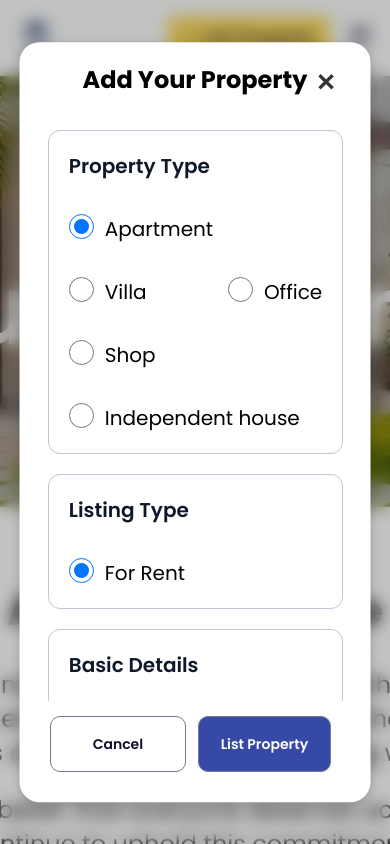
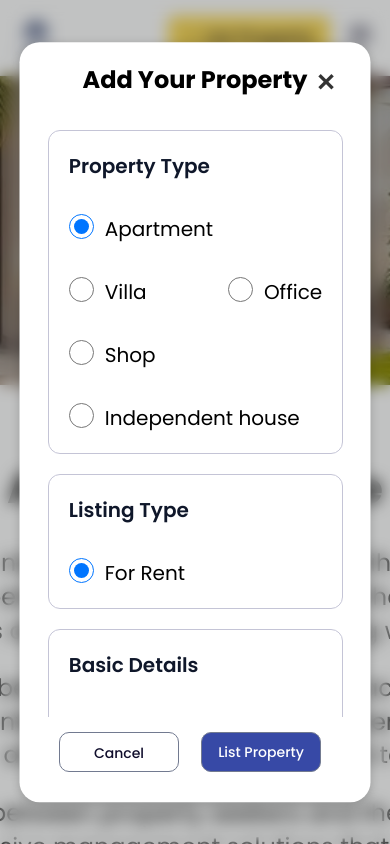
Before and after one commit to Grihamate/grihamate-frontendViteRepo, a React (Vite) app: page /about in a window 390 px wide. Both pictures are taken after a click on the button "List Property". Shown: the top 844 px of the page. Built offline with nearby package versions, Linux system fonts and the light colour scheme.

Commit message:
font fix

```diff
--- a/src/component/common/AddPropertyForm/index.jsx
+++ b/src/component/common/AddPropertyForm/index.jsx
@@ -11,108 +11,79 @@ const AddPropertyModal = ({ setIsModalOpen }) => {
         const [formData, setFormData] = useState({
               propertyType: "Apartment",
               listingType: "For Rent",
-    propertyTitle: "eg. spacious 2BHK in Delhi",
-    furnishingStatus: "Fully Furnished", // Default
-    bhkType: "2BHK", // Default
-    area: "950", // Default
-    bathrooms: "2", // Default
-    city: "Delhi", // Default
-    locality: "Connaught Place", // Default
+              propertyTitle: "",
+              furnishingStatus: "",
+              bhkType: "",
+              area: "",
+              bathrooms: "",
+              city: "",
+              locality: "",
               description: "",
-    contactName: "Owner Name", // Default
-    phoneNumber: "9898989898", // Default
-    email: "pranjaltakkar0@gmail.com", // Default
+              contactName: "",
+              phoneNumber: "",
+              email: "",
               images: [],
-    monthlyRent: "25000", // Default
-    securityDeposit: "5000", // Default
-    maintenanceCharge: "5000", // Default
+              monthlyRent: "",
+              securityDeposit: "",
+              maintenanceCharge: "",
       });
+
+        useEffect(() => {
+          document.body.classList.add("modal-open");
+          return () => {
+            document.body.classList.remove("modal-open");
+          };
+        }, []);
+
   const handleSubmit = async (e) => {
             e.preventDefault();
 
-  // Check if any required fields are missing or empty
-  const missingFields = [];
-
-  // Check required fields in basicDetails
-  if (!formData.propertyTitle) missingFields.push('Property Title');
-  if (!formData.area) missingFields.push('Area');
-  if (!formData.bhkType) missingFields.push('BHK/Type');
-  if (!formData.monthlyRent) missingFields.push('Monthly Rent');
-  if (!formData.securityDeposit) missingFields.push('Security Deposit');
-  if (!formData.maintenanceCharge) missingFields.push('Maintenance Charge');
-
-  // Check required fields in contactInfo
-  if (!formData.contactName) missingFields.push('Owner Name');
-  if (!formData.phoneNumber) missingFields.push('Phone Number');
-  if (!formData.email) missingFields.push('Email Address');
-
-  // Check required fields in location
-  if (!formData.city) missingFields.push('City');
-  if (!formData.locality) missingFields.push('Locality');
-
-  // If there are missing fields, log and stop submission
-  if (missingFields.length > 0) {
-    console.error("Missing required fields:", missingFields);
-    alert(`Please fill in the following fields: ${missingFields.join(", ")}`);
-    return; // Prevent submission if fields are missing
+            // ✅ Only check if token exists
+            const token = localStorage.getItem("token");
+            if (!token) {
+              toast.error("Please login first to post the property!", {
+                position: "top-center",
+                autoClose: 2000,
+              });
+              setTimeout(() => {
+                window.location.href = "/login";
+              }, 2000);
+              return;
             }
 
-  // Preparing FormData to send to the backend (including images)
-  const formDataToSend = new FormData();
+          // Validate required fields
+          const missingFields = [];
+          if (!formData.propertyTitle) missingFields.push("Property Title");
+          if (!formData.area) missingFields.push("Area");
+          if (!formData.bhkType) missingFields.push("BHK/Type");
+          if (!formData.monthlyRent) missingFields.push("Monthly Rent");
+          if (!formData.securityDeposit) missingFields.push("Security Deposit");
+          if (!formData.maintenanceCharge) missingFields.push("Maintenance Charge");
+          if (!formData.contactName) missingFields.push("Owner Name");
+          if (!formData.phoneNumber) missingFields.push("Phone Number");
+          if (!formData.email) missingFields.push("Email Address");
+          if (!formData.city) missingFields.push("City");
+          if (!formData.locality) missingFields.push("Locality");
 
-  formDataToSend.append('propertyType', formData.propertyType);
-  formDataToSend.append('listingType', formData.listingType);
-  formDataToSend.append('title', formData.propertyTitle);
-  formDataToSend.append('area', formData.area);
-  formDataToSend.append('bhkType', formData.bhkType);
-  formDataToSend.append('bathrooms', formData.bathrooms);
-  formDataToSend.append('furnishingStatus', formData.furnishingStatus);
-  formDataToSend.append('monthlyRent', formData.monthlyRent);
-  formDataToSend.append('securityDeposit', formData.securityDeposit);
-  formDataToSend.append('maintenanceCharges', formData.maintenanceCharge);
-  formDataToSend.append('city', formData.city);
-  formDataToSend.append('locality', formData.locality);
-  formDataToSend.append('fullAddress', formData.fullAddress || "");
-  formDataToSend.append('description', formData.description);
-  formDataToSend.append('owner', formData.contactName);
-  formDataToSend.append('phone', formData.phoneNumber);
-  formDataToSend.append('email', formData.email);
-
-  // Handle images
-  if (formData.images && formData.images.length > 0) {
-    formData.images.forEach((image, index) => {
-      if (typeof image === "string") {
-        // If the image is a URL, append it to the form data
-        formDataToSend.append('images[]', image);
-      } else {
-        // If it's a file (from an image upload), append the file
-        formDataToSend.append('images[]', image);
-      }
+          if (missingFields.length > 0) {
+            toast.warning(`Please fill in the following fields: ${missingFields.join(", ")}`, {
+              position: "top-center",
+              autoClose: 3000,
             });
+            return;
           }
 
-  try {
-    const response = await fetch(`${API_BASE_URL}/api/property/add`, {
-      method: "POST",
-      headers: {
-        "Authorization": `Bearer ${localStorage.getItem("token")}`,
-      },
-      body: formDataToSend, // Send as FormData to handle files
+          // Phone number validation
+          const phoneRegex = /^\d{10}$/;
+          if (!phoneRegex.test(formData.phoneNumber)) {
+            toast.error("Phone number must be 10 digits!", {
+              position: "top-center",
+              autoClose: 3000,
             });
+            return;
 
-    const data = await response.json();
-    if (response.ok) {
-      console.log("Property added successfully:", data);
-      setIsModalOpen(false); // Close modal
-    } else {
-      console.error("Failed to add property:", data);
-      alert(data.message || "Error adding property");
           }
-  } catch (error) {
-    console.error("Error adding property:", error);
-    alert("Something went wrong. Please try again.");
   }
-};
 
   return (
     <div className="modal-container" onClick={(e) => e.stopPropagation()}>
@@ -191,7 +162,7 @@ const handleSubmit = async (e) => {
                         <label htmlFor="furnishingStatus">Furnishing Status</label>
                         <select
                           id="furnishingStatus"
-                          className="custom-dropdown"
+                          className="custom-input"
                           value={formData.furnishingStatus}
                           onChange={(e) =>
                             setFormData({ ...formData, furnishingStatus: e.target.value })
@@ -421,6 +392,6 @@ const handleSubmit = async (e) => {
     </div>
 
   )
-};
+}
 
 export default AddPropertyModal;
--- a/src/component/common/AddPropertyForm/style.css
+++ b/src/component/common/AddPropertyForm/style.css
@@ -299,8 +299,21 @@ font-weight: 500;
   height: 56px;
   color: white;
   background-color:  #3749A6;
-  border: 1px solid #727A90;
+  border: 1px solid hsl(224, 12%, 51%);
   border-radius: 10px;
   font-weight: 600;
   font-size: 14px;
 }
+
+
+@media (max-width : 1000px) {
+
+  .cancel-btn, .add-property-btn{
+    font-weight: 500!important;
+    width: 120px !important;;
+    height: 40px !important;
+    margin-right: 10px;
+    border-radius: 10px;
+  }
+
+}
--- a/src/component/common/HeroSection/style.css
+++ b/src/component/common/HeroSection/style.css
@@ -51,8 +51,6 @@
 
 .hero-content h1 {
   color: #fff;
-  /* font-family: "Poppins"; */
-    font-family: 'Poppins', sans-serif;
   font-weight: 600;
   font-size: 72px;
   margin-top: 162px;
@@ -70,7 +68,7 @@
 
 
   .hero-content > h1 {
-     font-size: 35px;
+     font-size: 35px!important;
   }
 
   .hero-content > p {
@@ -89,31 +87,19 @@
 }
 
 
-@media  (max-width:660px) {
-
-
-  .hero-content > h1 {
-     font-size: 40px;
-  }
-
-  .hero-content > p {
-    font-size: 16px;
-  }
-}
-
-
 @media  (max-width:650px) {
 
 
-  .hero-content > h1 {
+  .hero-content  h1 {
      width: 80%;
-     font-size: 30px;
-     font-weight: 500;
+     font-size: 25px!important;
+     font-weight: 800!important;
   }
 
-  .hero-content > p {
+  .hero-content  p {
     width: 80%;
-    font-size: 14px;
+    font-size: 14px !important;;
+    font-weight: 400 !important;;
   }
 
 
```
Lines whose indentation alone changed are shown as unchanged.
